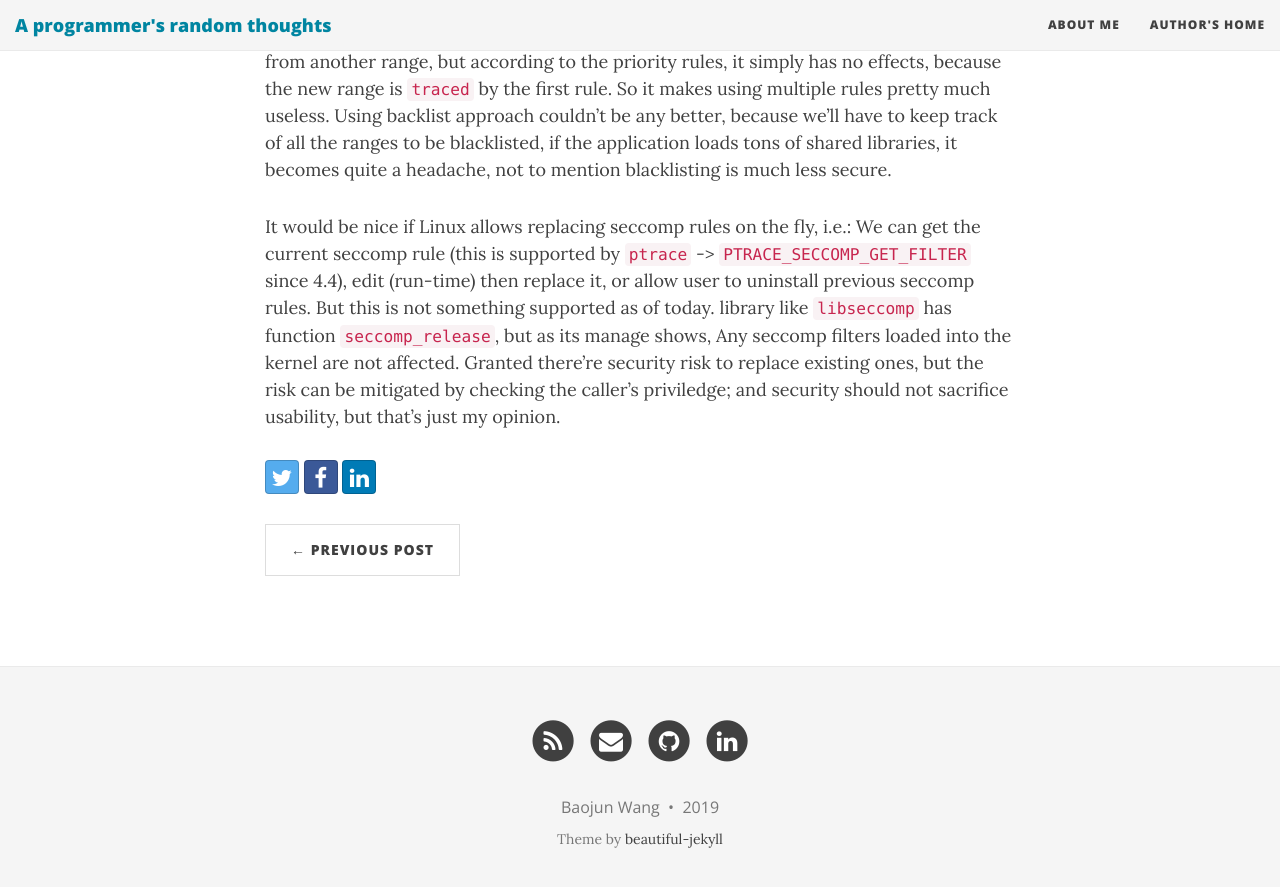
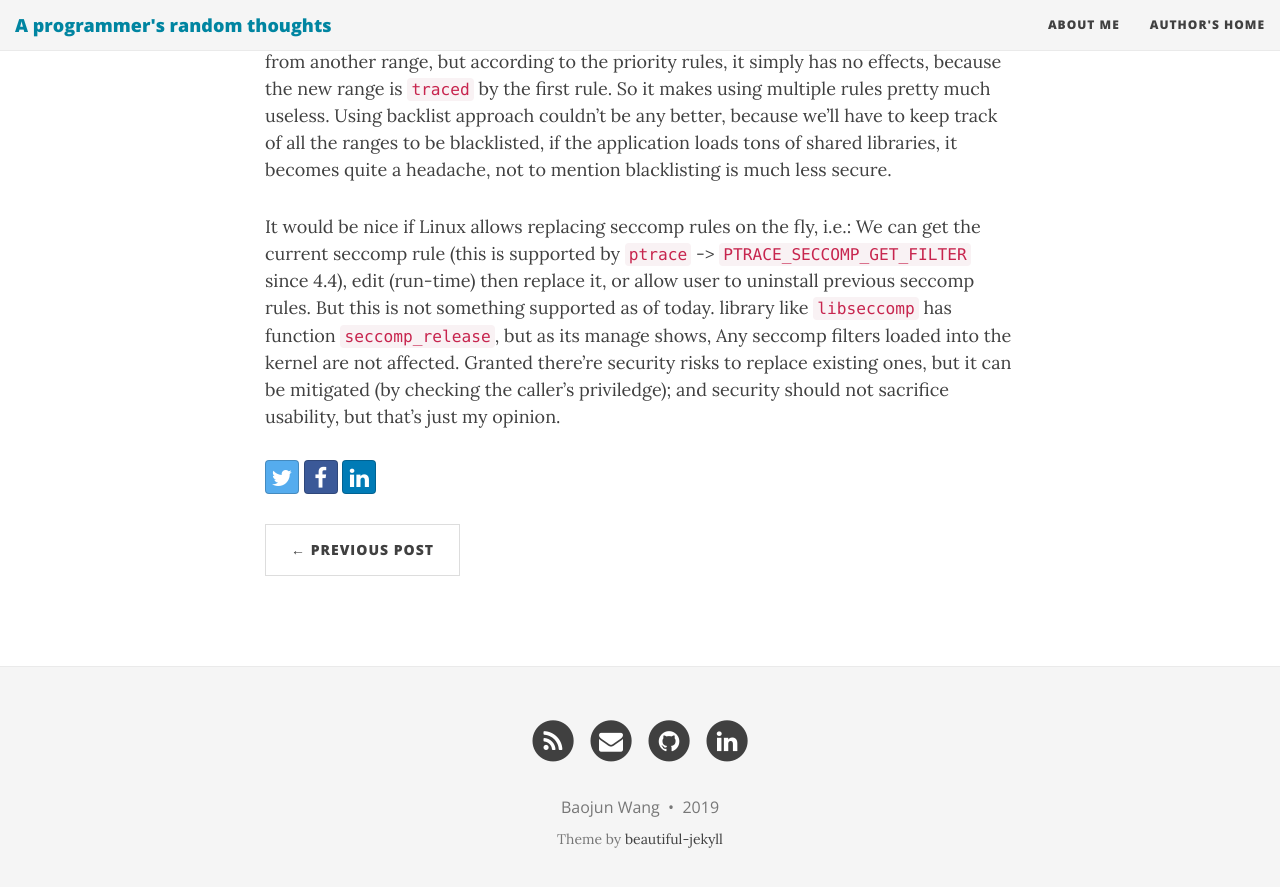
Before and after one commit to wangbj/wangbj.github.io, a Jekyll site: the page built from _posts/2019-06-05-prctl-seccomp.markdown, in a window 1280 px wide and 900 px high, scrolled down 1045 px. Shown: the top 887 px of the window. Built offline with Jekyll 4.4.1, drawn with Linux system fonts in a browser that asks for light colours; nearby versions of some CDN libraries.

Commit message:
Update: wording

```diff
--- a/_posts/2019-06-05-prctl-seccomp.markdown
+++ b/_posts/2019-06-05-prctl-seccomp.markdown
@@ -35,5 +35,5 @@ to keep track of all the ranges to be blacklisted, if the application loads tons
 
 It would be nice if Linux allows replacing seccomp rules on the fly, i.e.: We can get the current seccomp rule (this is supported by `ptrace` -> `PTRACE_SECCOMP_GET_FILTER` since 4.4), edit (run-time) then
 replace it, or allow user to uninstall previous seccomp rules. But this is not something supported as of today. library like `libseccomp` has function `seccomp_release`, but as its manage shows, Any
-seccomp filters loaded into the kernel are not affected. Granted there're security risk to replace existing ones, but the risk can be mitigated by checking the caller's priviledge; and security should not
+seccomp filters loaded into the kernel are not affected. Granted there're security risks to replace existing ones, but it can be mitigated (by checking the caller's priviledge); and security should not
 sacrifice usability, but that's just my opinion.
```
